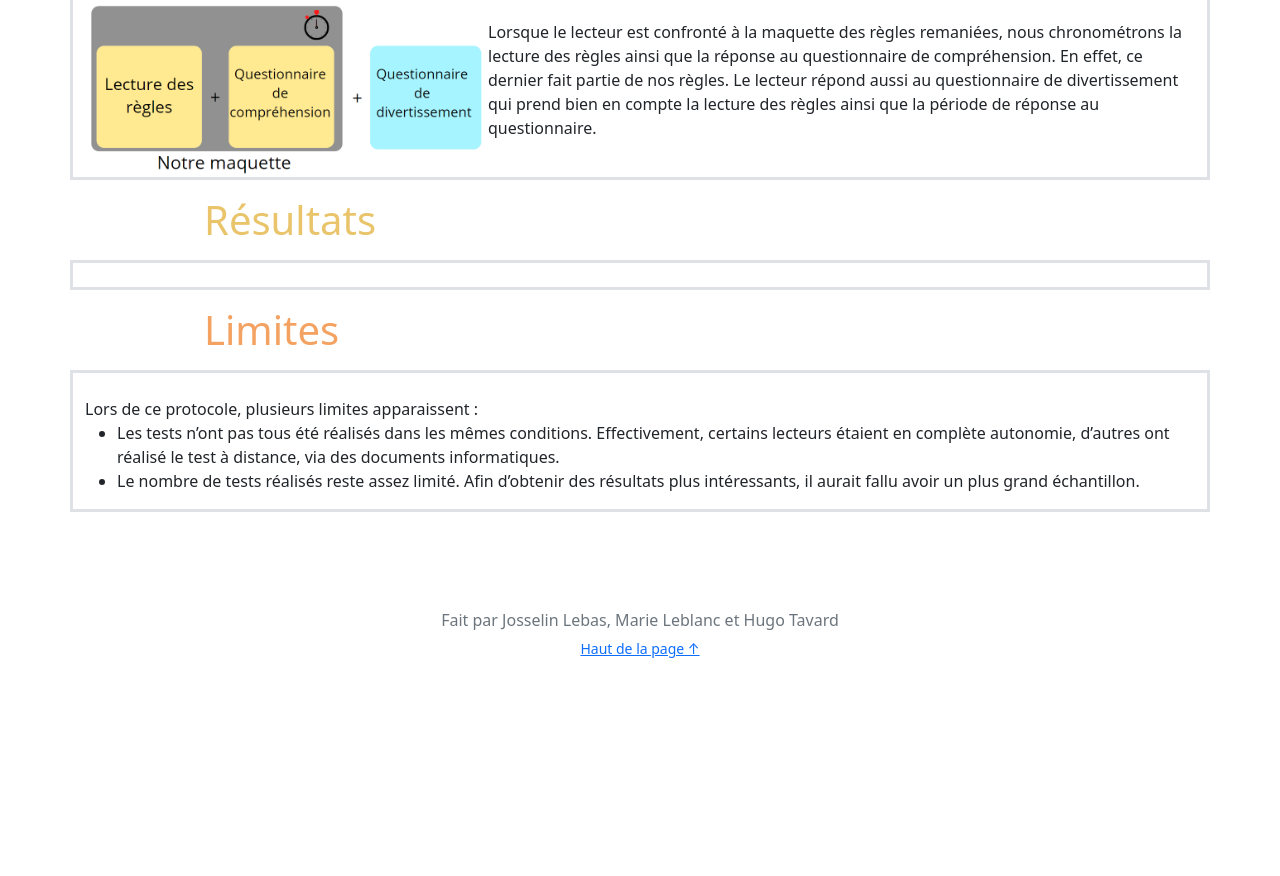
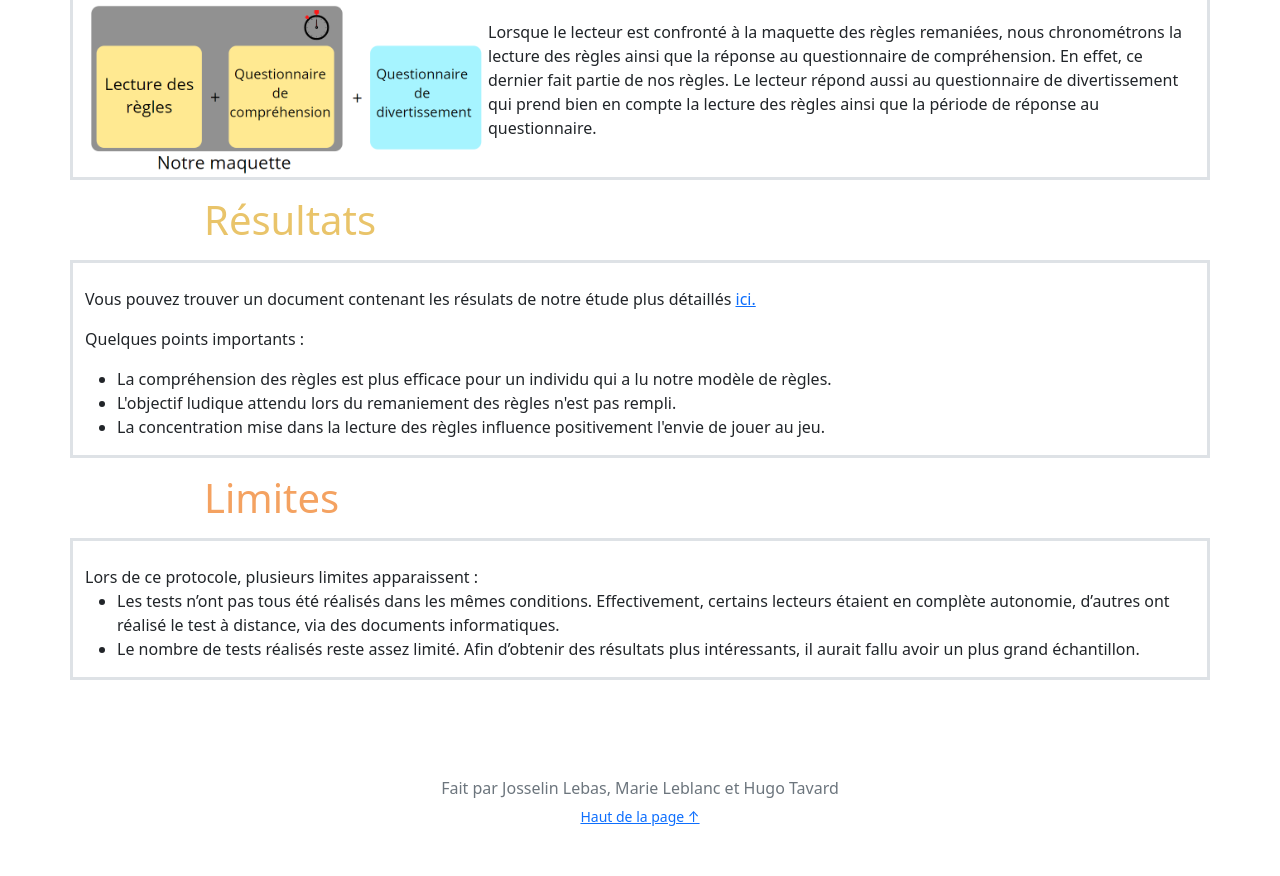
Before and after one commit to Croquignoles/Regles_Du_Jeu, a PHP site: page /test.php in a window 1280 px wide. Shown: the part 755-1631 px from the top of the page. Before the commit the page ends 1413 px from the top, so only its background shows below. Run offline with PHP 8.4, Linux system fonts and the light colour scheme.

Commit message:
Ajout résultats

```diff
--- a/test.php
+++ b/test.php
@@ -45,6 +45,20 @@ include_once("includes/header.php");
     </div>
     <div class = "container border border-3">
     <br/>
+    <p>Vous pouvez trouver un document contenant les résulats de notre étude plus détaillés <a href="pdf/analyseResultats .pdf">ici.</a></p>
+    <p>Quelques points importants :
+        <ul>
+            <li>
+                La compréhension des règles est plus efficace pour un individu qui a lu notre modèle de règles.
+            </li>
+            <li>
+                L'objectif ludique attendu lors du remaniement des règles n'est pas rempli.
+            </li>
+            <li>
+                La concentration mise dans la lecture des règles influence positivement l'envie de jouer au jeu.
+            </li>
+        </ul>
+    </p>
 </div>
 <div class="container" style="width: 70%">
     <p><h1 style="color: #f4a261"> Limites </h1></p>
```
Also changed, not shown: 1 other file.
